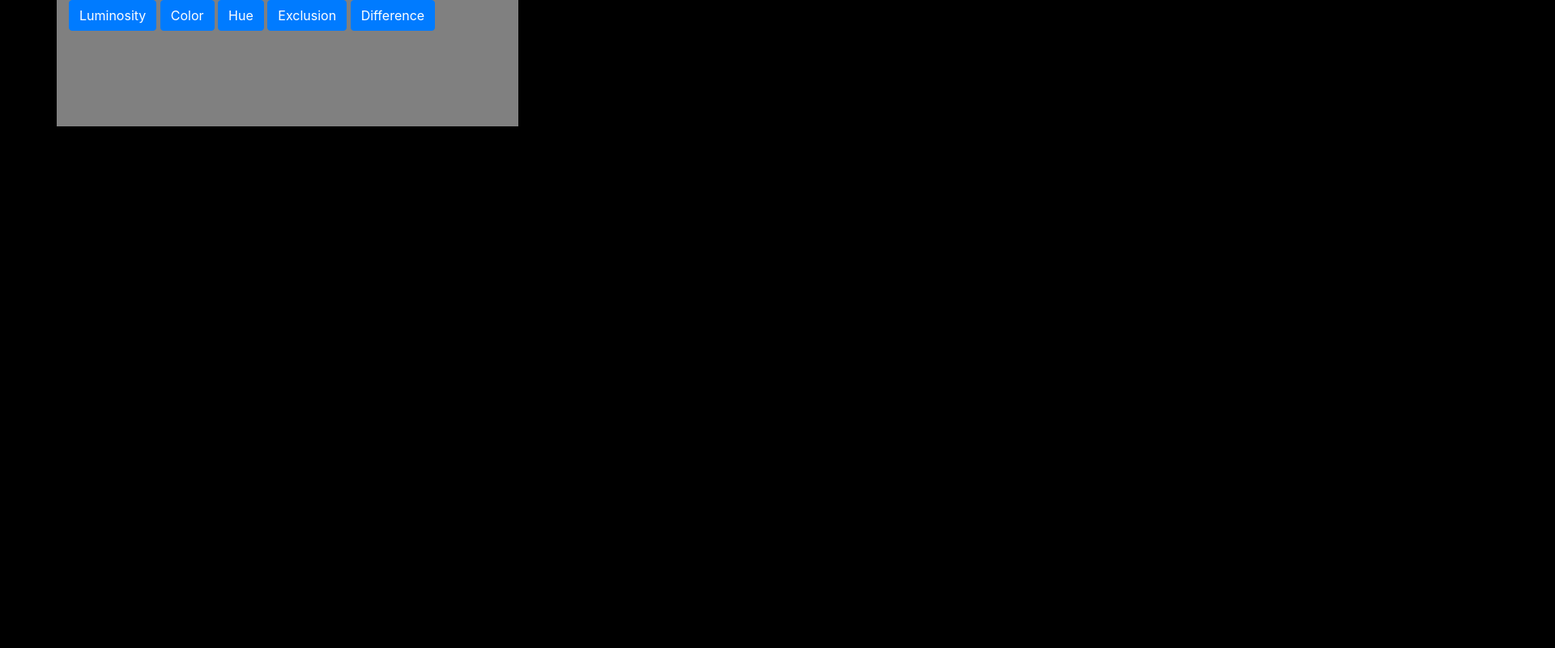
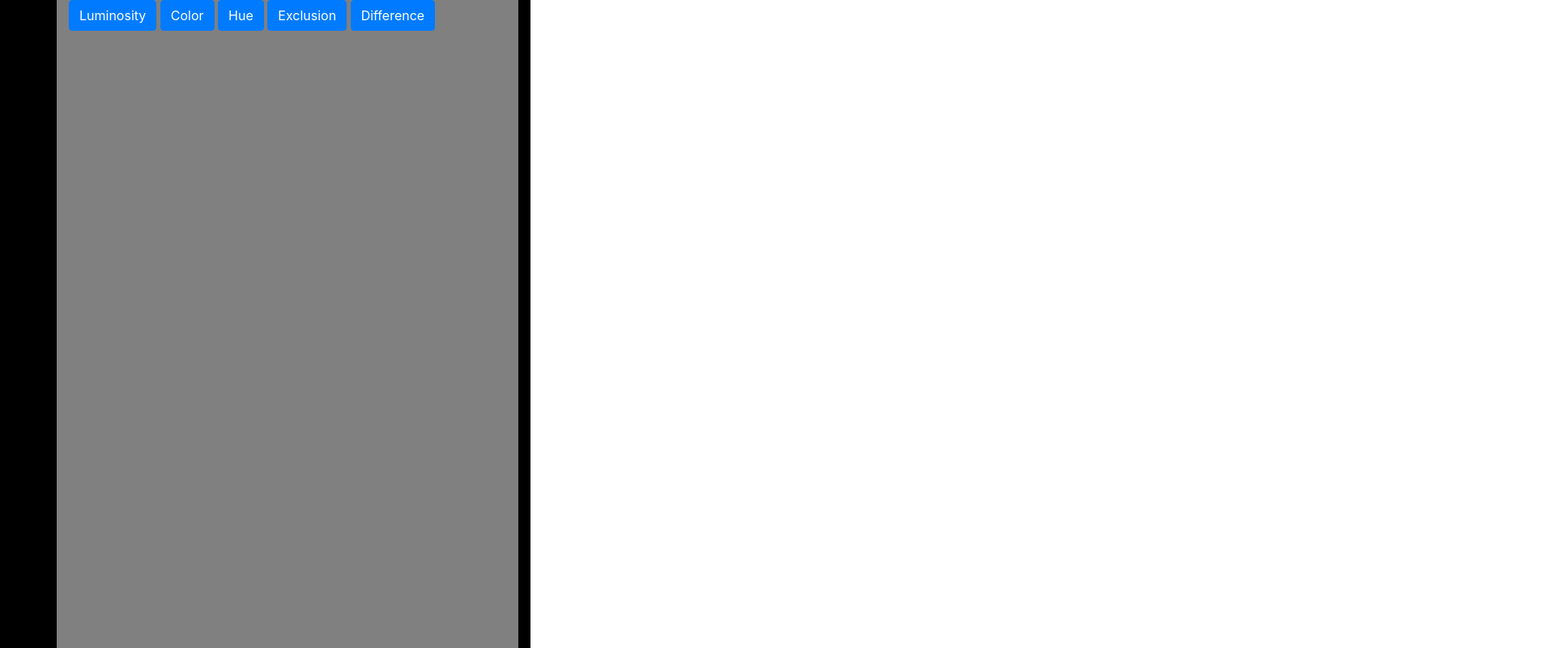
Before and after one commit to swedishKinda/coolDraw, a plain HTML site: page index.html in a window 1280 px wide. Shown: the top 800 px of the page at 81% size, 1920 px wide, since content can reach past the window. Drawn offline with nearby package versions, Linux system fonts and the light colour scheme.

Commit message:
set canvas size

```diff
--- a/index.html
+++ b/index.html
@@ -25,8 +25,8 @@
             </div>
         </div>
     </div>
+
     <style>
-
         body {
             background-color: black;
         }
@@ -35,7 +35,21 @@
             background-color: grey;
         }
 
+        #draw {
+            background-color: white;
+        }
+
     </style>
+
+    <script>
+
+        const canvas = document.querySelector('#draw');
+        const ctx = canvas.getContext('2d');
+        canvas.width = window.innerWidth;
+        canvas.height = window.innerHeight;
+
+    </script>
+
 </body>
 
 </html>
```
